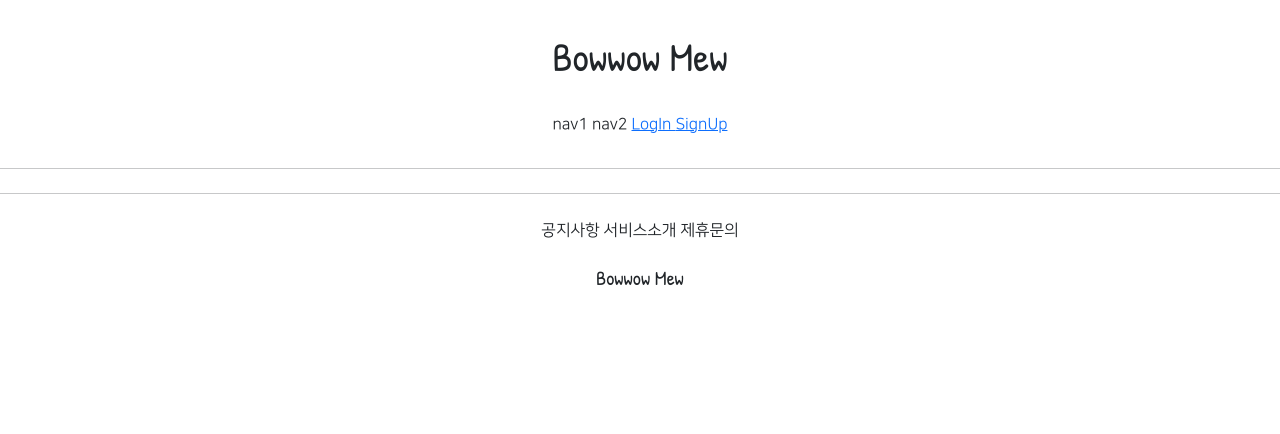
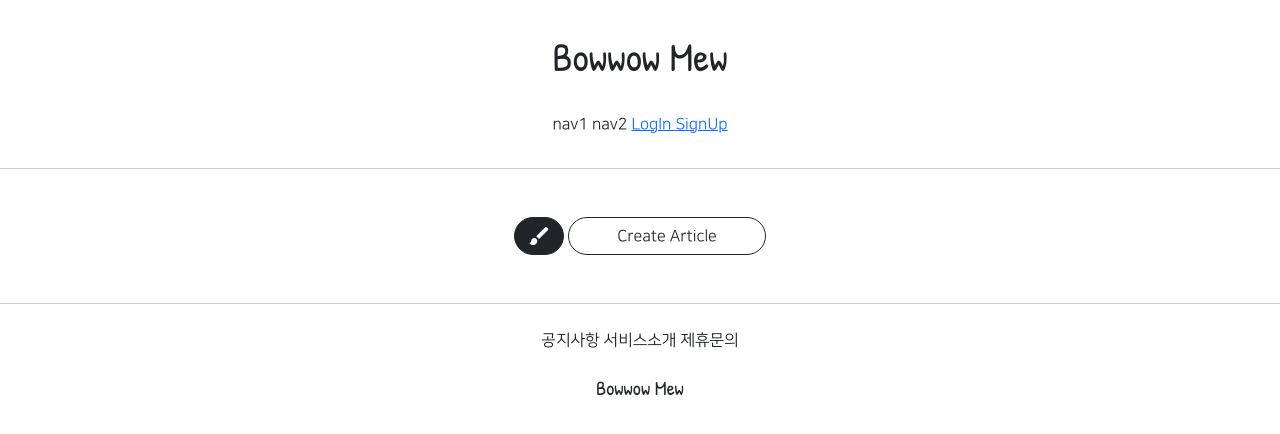
Before and after one commit to rmmmmmmmmm/WebApplication_Myself, a Django app: template articleapp/templates/articleapp/list.html in a window 1280 px wide. Shown: the top 434 px of the page. Run offline with Django 3.2, Linux system fonts and the light colour scheme; the template is opened without the code that fills it, so the values that code supplies are empty; parts of the project's set-up code (start-up, migrations or seed data) failed here and were passed over; some libraries are stand-ins or nearby versions.

Commit message:
2021.08.05. WebApplication_Myself Commit 4

```diff
--- a/articleapp/templates/articleapp/list.html
+++ b/articleapp/templates/articleapp/list.html
@@ -26,7 +26,7 @@
             <div>
 
                 <a href="{% url 'articleapp:detail' pk=article.pk %}">
-                    <img src="{{ article.image.url }}" alt="">
+                    <img style="width: 280px" src="{{ article.image.url }}" alt="">
                 </a>
                 <span class="NNS_B m-2">
                     {{ article.title }}
@@ -38,5 +38,15 @@
 
     <script src="{% static 'js/magicgrid.js' %}"></script>
 
+    <div class="text-center my-5">
+        <a href="{% url 'articleapp:create' %}"
+           class="btn btn-dark rounded-pill material-icons">
+            brush
+        </a>
+        <a href="{% url 'articleapp:create' %}"
+           class="btn btn-outline-dark rounded-pill px-5">
+            Create Article
+        </a>
+    </div>
 
 {% endblock %}
```
